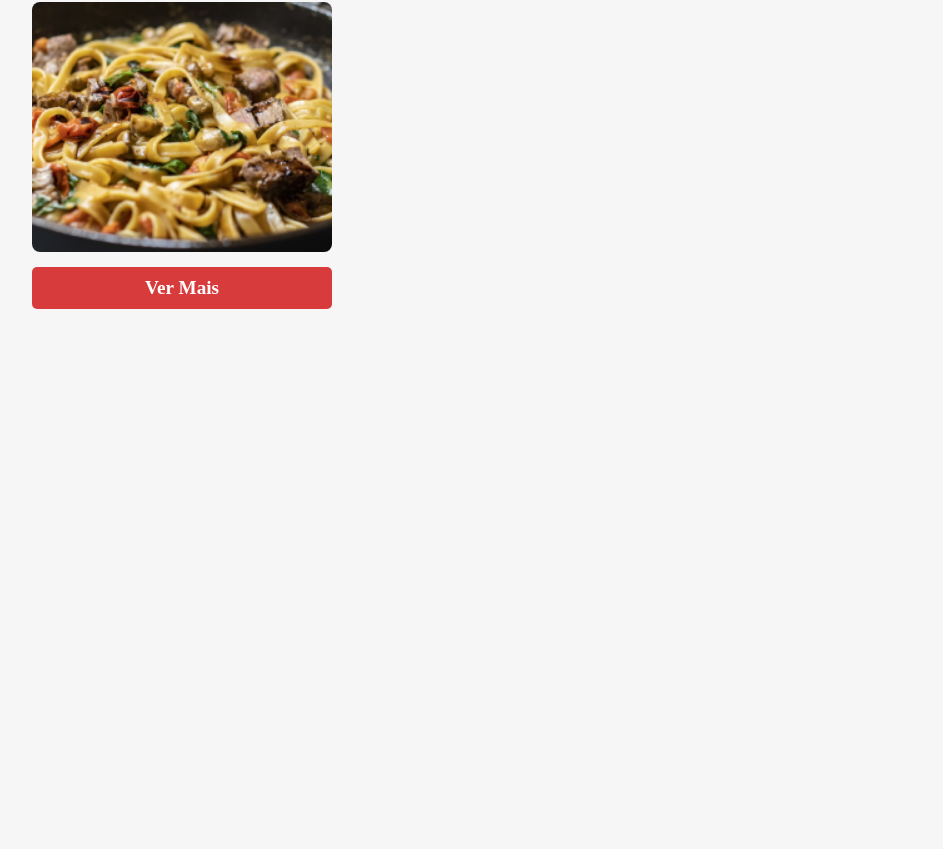
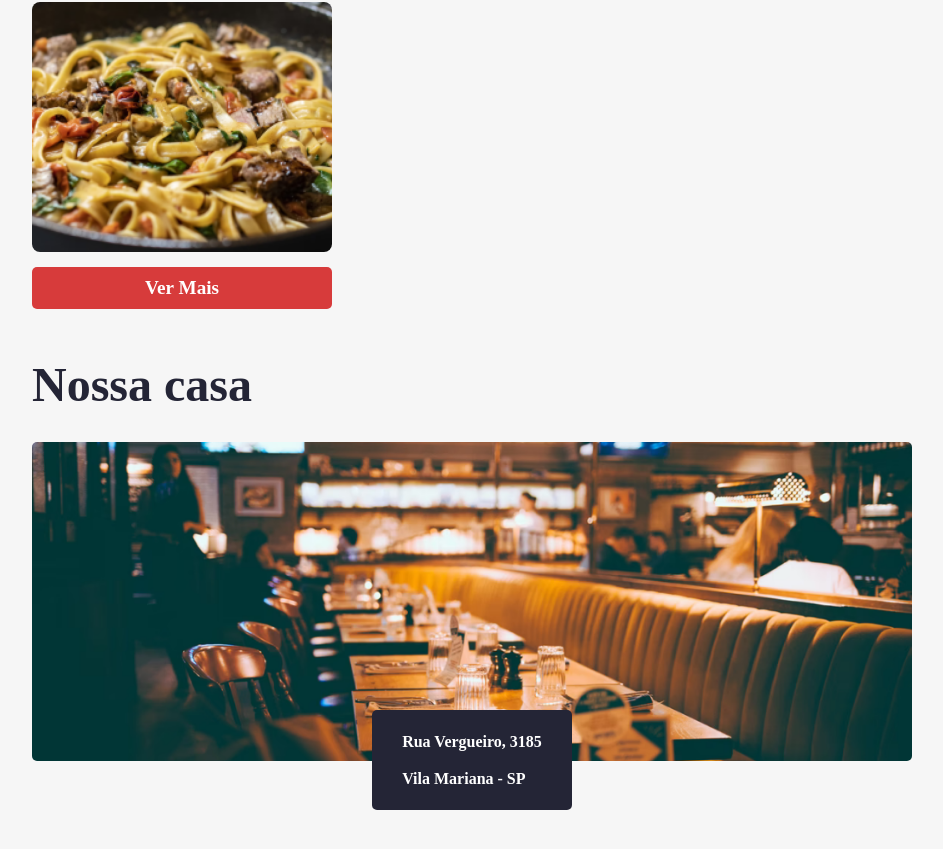
Before and after one commit to gmartpad/restaurante-aluroni, a React (Create React App) app: page / in a window 1280 px wide. Shown: the part 972-1821 px from the top of the page, without its empty margins (168-1111 px from the left). Before the commit the page ends 1331 px from the top, so only its background shows below. Built offline with nearby package versions, Linux system fonts and the light colour scheme; a web font is replaced by a local one.

Commit message:
feat: finishing up the Inicio screen

```diff
--- a/src/pages/Inicio/index.tsx
+++ b/src/pages/Inicio/index.tsx
@@ -2,6 +2,7 @@
 import cardapio from 'data/cardapio.json';
 import styles from './Inicio.module.scss';
 import stylesTema from 'styles/Tema.module.scss';
+import nossaCasa from 'assets/img/nossa_casa.png';
 
 const Inicio = () => {
 
@@ -25,6 +26,13 @@
                     </div>
                 ))}
             </div>
+            <h3 className={stylesTema.titulo} > Nossa casa </h3>
+            <div className={styles.nossaCasa}>
+                <img src={nossaCasa} alt="Casa do aluroni"/>
+                <div className={styles.nossaCasa__endereco}>
+                    Rua Vergueiro, 3185 <br /> <br /> Vila Mariana - SP
+                </div>
+            </div>
         </section>
     );
 };
--- /dev/null
+++ b/src/pages/Sobre/index.tsx
@@ -0,0 +1,12 @@
+import React from 'react';
+import styles from './Sobre.module.scss';
+
+const Sobre = () => {
+    return (
+        <section>
+            Sobre
+        </section>
+    );
+};
+
+export default Sobre;
--- a/src/routes.js
+++ b/src/routes.js
@@ -3,6 +3,7 @@
 import Inicio from 'pages/Inicio';
 import Menu from 'components/Menu';
 import PaginaPadrao from 'components/PaginaPadrao';
+import Sobre from 'pages/Sobre';
 
 export default function AppRouter() {
     return (
@@ -13,6 +14,7 @@
                     <Route path='/' element={<PaginaPadrao/>}>
                         <Route index element={<Inicio/>} />
                         <Route path='cardapio' element={<Cardapio/>} />
+                        <Route path='sobre' element={<Sobre/>} />
                     </Route>
                 </Routes>
             </Router>
```
Also changed, not shown: src/assets/img/nossa_casa.png (added), src/pages/Sobre/Sobre.module.scss (added).
